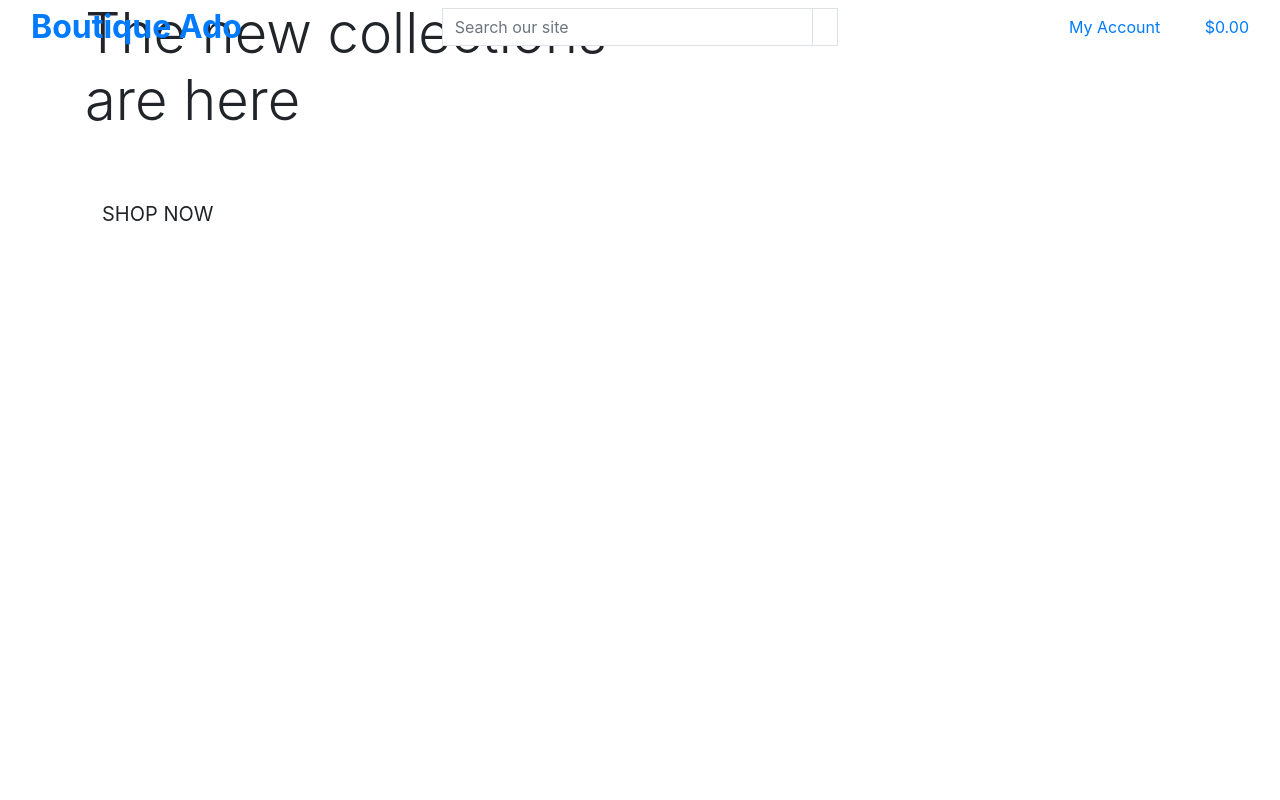
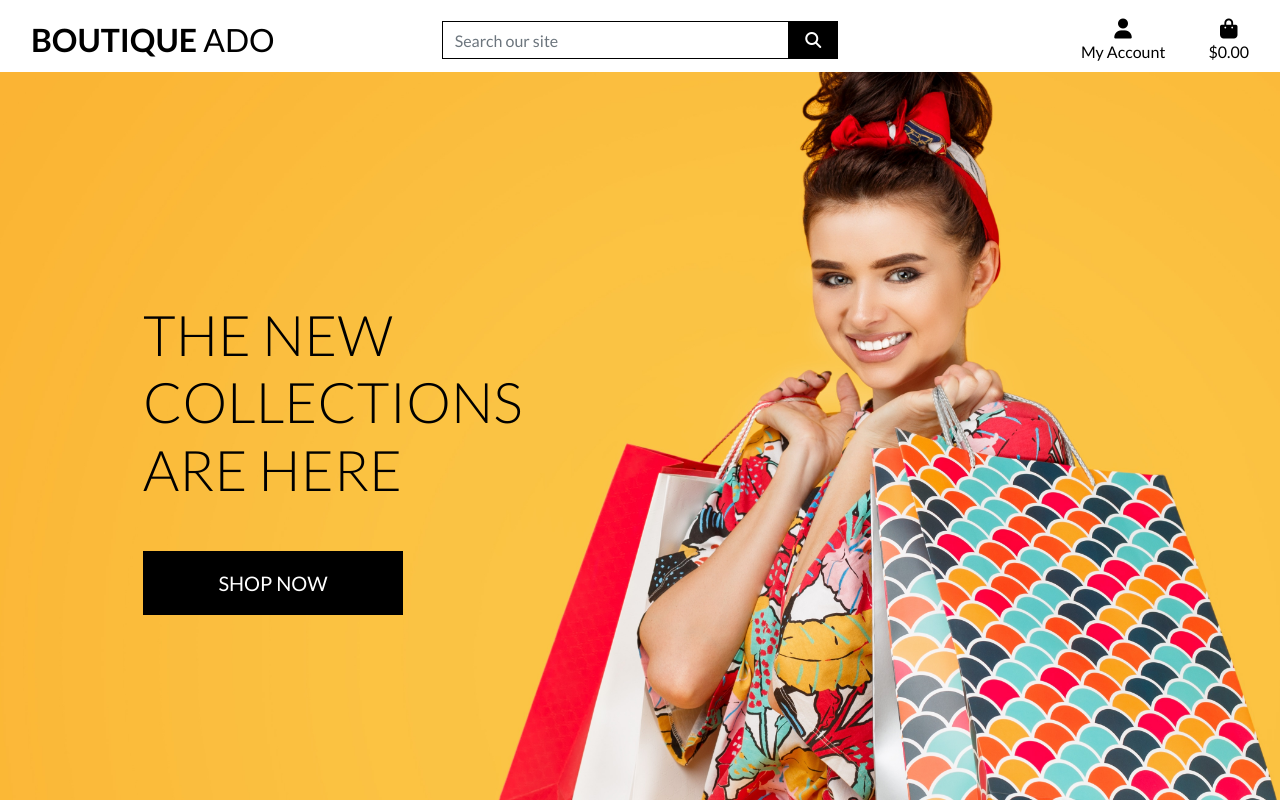
Before and after one commit to PatrycjaBlaszkowska/Boutique_ado, a Django app: page / in a window 1280 px wide. Run offline with Django 3.2, Linux system fonts and the light colour scheme; some libraries are stand-ins or nearby versions.

Commit message:
Completed homepage header and CSS.

```diff
--- a/boutique_ado/settings.py
+++ b/boutique_ado/settings.py
@@ -128,6 +128,10 @@ USE_TZ = True
 # https://docs.djangoproject.com/en/3.2/howto/static-files/
 
 STATIC_URL = '/static/'
+STATICFILES_DIRS = (os.path.join(BASE_DIR, 'static'),)
+
+MEDIA_URL = '/media/'
+MEDIA_ROOT = os.path.join(BASE_DIR, 'media')
 
 # Default primary key field type
 # https://docs.djangoproject.com/en/3.2/ref/settings/#default-auto-field
--- a/boutique_ado/urls.py
+++ b/boutique_ado/urls.py
@@ -1,7 +1,7 @@
 """boutique_ado URL Configuration
 
 The `urlpatterns` list routes URLs to views. For more information please see:
-    https://docs.djangoproject.com/en/3.2/topics/http/urls/
+    https://docs.djangoproject.com/en/3.0/topics/http/urls/
 Examples:
 Function views
     1. Add an import:  from my_app import views
@@ -15,9 +15,11 @@ Including another URLconf
 """
 from django.contrib import admin
 from django.urls import path, include
+from django.conf import settings
+from django.conf.urls.static import static
 
 urlpatterns = [
     path('admin/', admin.site.urls),
     path('accounts/', include('allauth.urls')),
-        path('', include('home.urls')),
-]
+    path('', include('home.urls')),
+] + static(settings.MEDIA_URL, document_root=settings.MEDIA_ROOT)
--- /dev/null
+++ b/static/css/base.css
@@ -0,0 +1,81 @@
+html {
+    height: 100%;
+}
+
+body {
+    background: url('/media/homepage_background_cropped.jpg') no-repeat center center fixed;
+    background-size: cover;
+    height: calc(100vh - 164px);
+    color: #555;
+    font-family: 'Lato';
+}
+
+/* from Bulma */
+.icon {
+    align-items: center;
+    display: inline-flex;
+    justify-content: center;
+    height: 1.5rem;
+    width: 1.5rem;
+}
+
+.logo-font {
+    text-transform: uppercase;
+}
+
+.main-logo-link {
+    width: fit-content;
+}
+
+.shop-now-button {
+    background: black;
+    color: white;
+    min-width: 260px;
+}
+
+.btn-black {
+    background: black;
+    color: white;
+}
+
+.shop-now-button:hover,
+.shop-now-button:active,
+.shop-now-button:focus,
+.btn-black:hover,
+.btn-black:active,
+.btn-black:focus {
+    background: #222;
+    color: white;
+}
+
+.text-black {
+    color: #000 !important;
+}
+
+.border-black {
+    border: 1px solid black !important;
+}
+
+/* -------------------------------- Media Queries */
+
+/* Slightly larger container on xl screens */
+@media (min-width: 1200px) {
+  .container {
+    max-width: 80%;
+  }
+}
+
+/* fixed top navbar only on medium and up */
+@media (min-width: 992px) {
+    .fixed-top-desktop-only {
+        position: fixed;
+        top: 0;
+        right: 0;
+        left: 0;
+        z-index: 1030;
+    }
+
+    .header-container {
+        padding-top: 164px;
+    }
+}
--- a/templates/base.html
+++ b/templates/base.html
@@ -14,6 +14,10 @@
 
     {% block corecss %}
         <link rel="stylesheet" href="https://cdn.jsdelivr.net/npm/bootstrap@4.6.2/dist/css/bootstrap.min.css" integrity="sha384-xOolHFLEh07PJGoPkLv1IbcEPTNtaed2xpHsD9ESMhqIYd0nLMwNLD69Npy4HI+N" crossorigin="anonymous">
+        <link rel="preconnect" href="https://fonts.googleapis.com">
+        <link rel="preconnect" href="https://fonts.gstatic.com" crossorigin>
+        <link href="https://fonts.googleapis.com/css2?family=Lato:ital,wght@0,100;0,300;0,400;0,700;0,900;1,100;1,300;1,400;1,700;1,900&display=swap" rel="stylesheet">
+        <link rel="stylesheet" href="{% static 'css/base.css' %}">
     {% endblock %}
 
     {% block extra_css %}
@@ -21,6 +25,7 @@
 
     <!-- jQuery and Bootstrap Bundle -->
     {% block corejs %}
+        <script src="https://kit.fontawesome.com/c3fcb94a82.js" crossorigin="anonymous"></script>
         <script src="https://cdn.jsdelivr.net/npm/jquery@3.5.1/dist/jquery.min.js" integrity="sha256-9/aliU8dGd2tb6OSsuzixeV4y/faTqgFtohetphbbj0=" crossorigin="anonymous"></script>
         <script src="https://cdn.jsdelivr.net/npm/bootstrap@4.6.2/dist/js/bootstrap.bundle.min.js" integrity="sha384-Fy6S3B9q64WdZWQUiU+q4/2Lc9npb8tCaSX9FK7E8HnRr0Jz8D6OP9dO5Vg3Q9ct" crossorigin="anonymous"></script>
     {% endblock %}
@@ -32,10 +37,10 @@
   </head>
   <body>
     <header class="container-fluid fixed-top">
-        <div class="row">
+        <div id="topnav" class="row bg-white pt-lg-2 d-none d-lg-flex">
             <div class="col-12 col-lg-4 my-auto py-1 py-lg-0 text-center text-lg-left">
-                <a href="{% url 'home' %}" class="nav-link main-logo main-logo-link">
-                    <h2 class="logo-font text-black my-0"><strong>Boutique Ado</strong></h2>
+                <a href="{% url 'home' %}" class="nav-link main-logo-link">
+                    <h2 class="logo-font text-black my-0"><strong>Boutique</strong> Ado</h2>
                 </a>
             </div>
             <div class="col-12 col-lg-4 my-auto py-1 py-lg-0">
```
Also changed, not shown: media/homepage_background_cropped.jpg (added).
